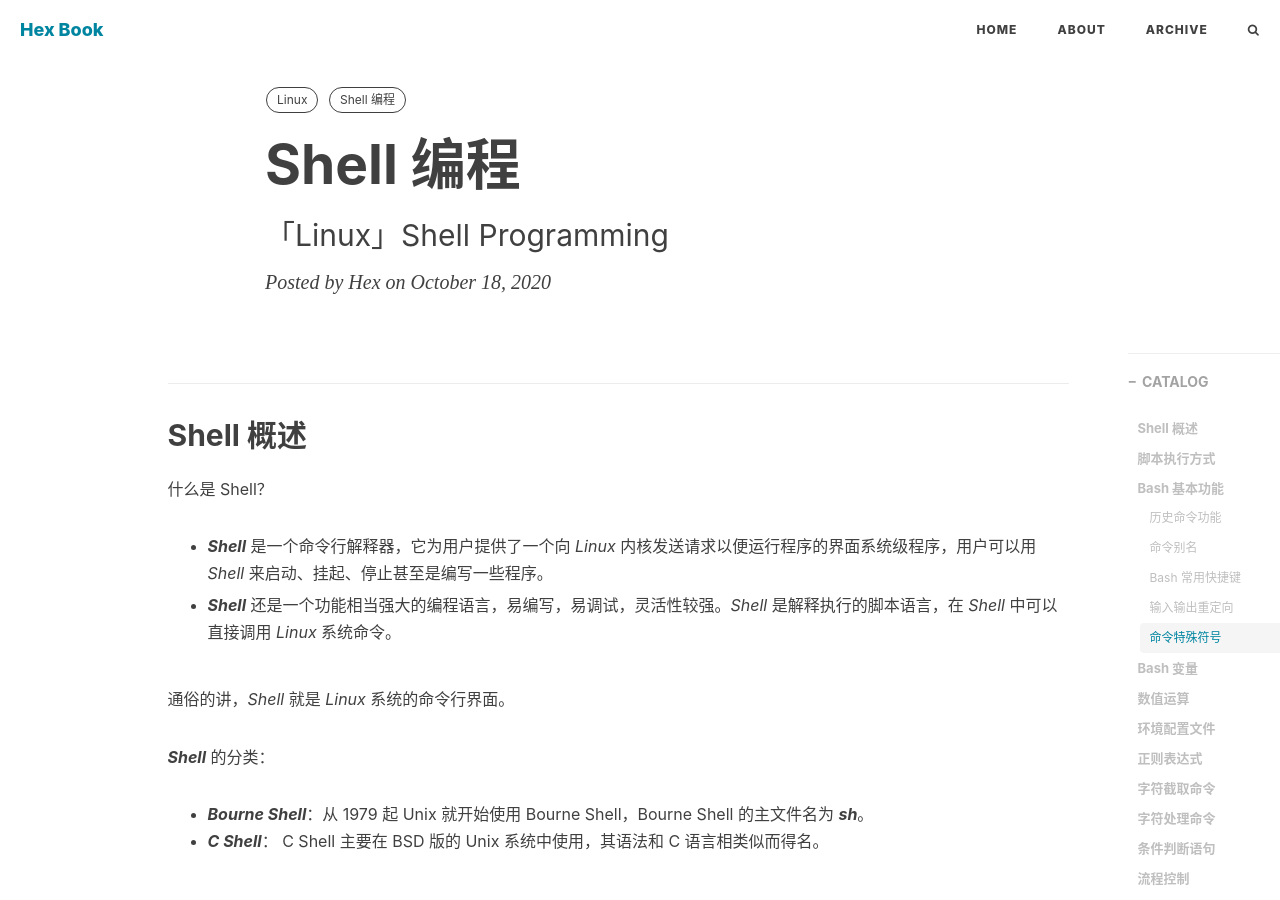
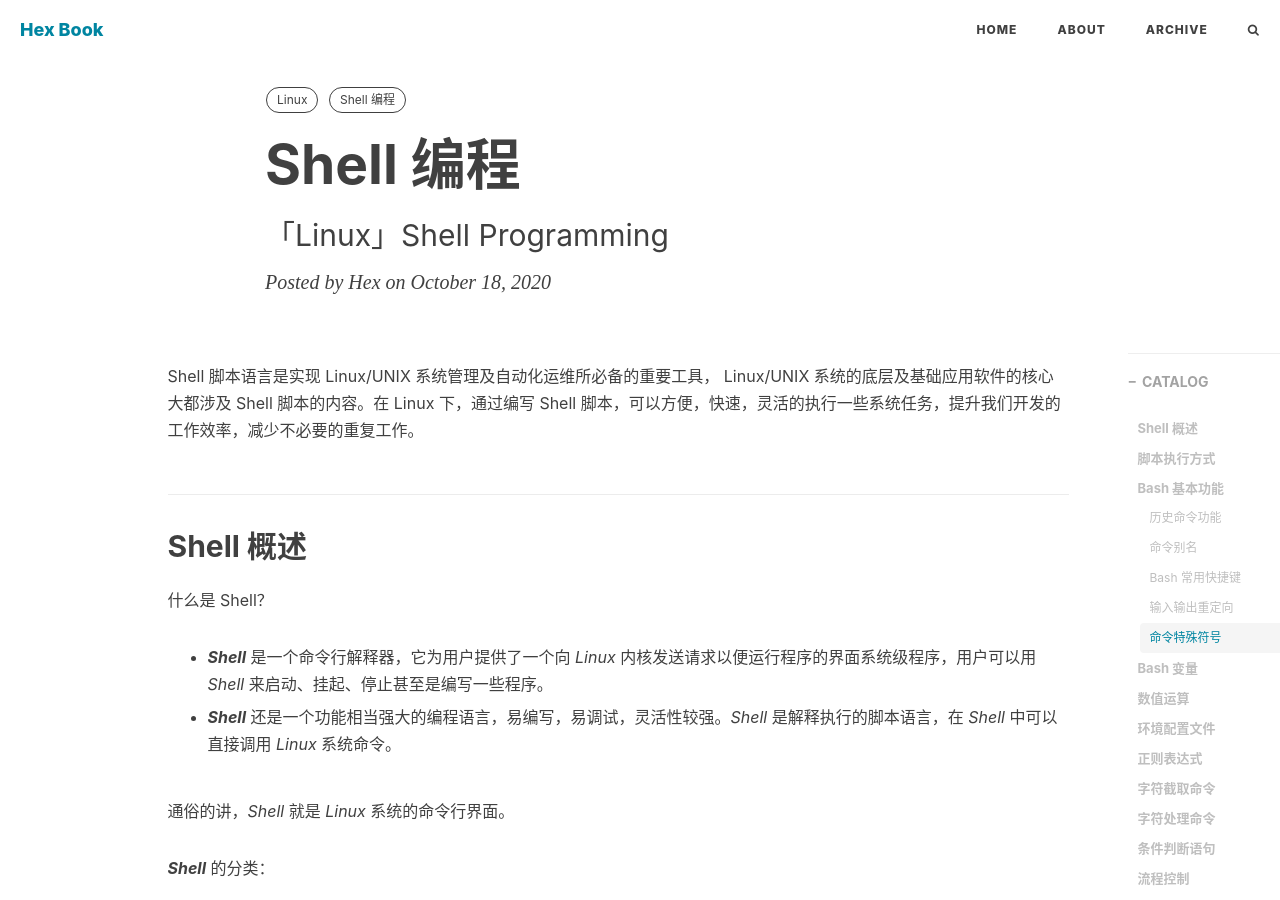
Before and after one commit to starstar214/hexbook, a Jekyll site: the page built from docs/_posts/linux/2020-10-18-shell-programing.md, in a window 1280 px wide and 900 px high. Built offline with Jekyll 4.4.1, drawn with Linux system fonts in a browser that asks for light colours; nearby versions of some CDN libraries; comment, search, counter and statistics services are not loaded.

Commit message:
shell编程

```diff
--- a/docs/_posts/linux/2020-10-18-shell-programing.md
+++ b/docs/_posts/linux/2020-10-18-shell-programing.md
@@ -8,6 +8,10 @@ tags:
   - Linux
   - Shell 编程
 ---
+
+
+
+Shell 脚本语言是实现 Linux/UNIX 系统管理及自动化运维所必备的重要工具， Linux/UNIX 系统的底层及基础应用软件的核心大都涉及 Shell 脚本的内容。在 Linux 下，通过编写 Shell 脚本，可以方便，快速，灵活的执行一些系统任务，提升我们开发的工作效率，减少不必要的重复工作。
 
 
 
```
